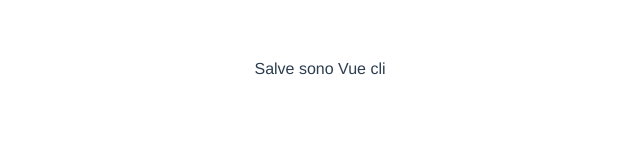
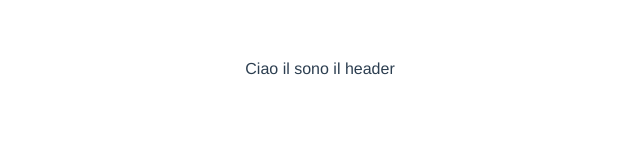
Before and after one commit to Fransch97/vue-cli-first, a Vue app: page / in a window 1280 px wide. Shown: the top 160 px of the page, without its empty margins (320-960 px from the left). Built offline with nearby package versions, Linux system fonts and the light colour scheme.

Commit message:
testing the props property

```diff
--- a/src/App.vue
+++ b/src/App.vue
@@ -1,6 +1,6 @@
 <template>
   <div id="app">
-    <ComHeader />
+    <ComHeader msg="Ciao il sono il header" />
   </div>
 </template>
 
@@ -13,6 +13,7 @@
   components: {
     ComHeader
   }
+
 }
 </script>
 
--- a/src/components/ComHeader.vue
+++ b/src/components/ComHeader.vue
@@ -1,14 +1,16 @@
 <template>
         <header>
-            Salve sono Vue cli
+            {{msg}}
         </header>
 </template>
 
 
 <script>
 export default {
-    name : 'ComHeader'
-
+    name : 'ComHeader',
+    props:{
+    msg : String
+  }
 }
 </script>
 
```
